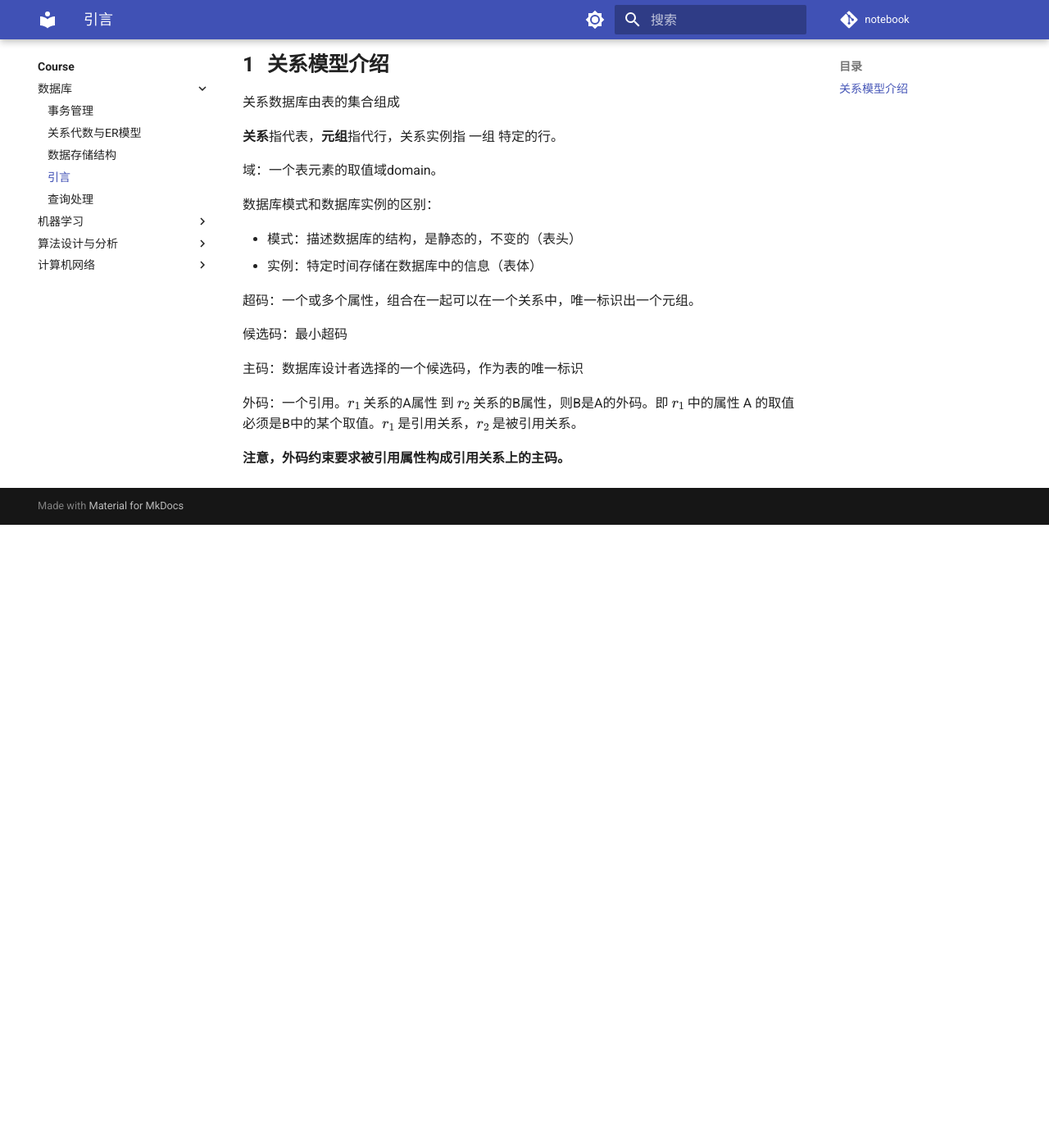
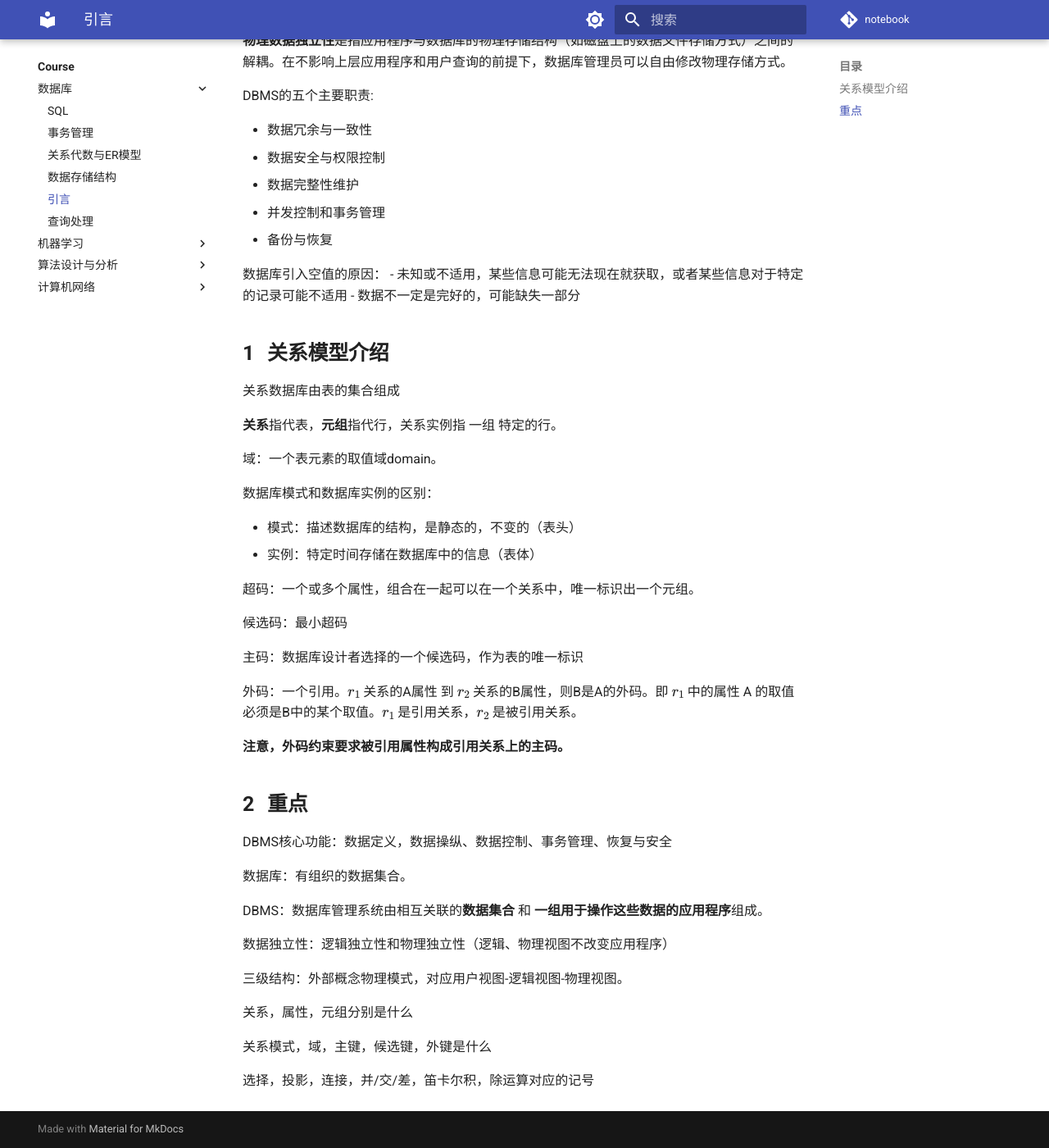
Before and after one commit to henry-y/notebook, an MkDocs documentation site: the page built from docs/Course/数据库/引言与关系模型.md, in a window 1280 px wide and 1400 px high, scrolled down 1027 px. Shown: the whole window at 82% size. Built offline with MkDocs 1.6.1 and Material for MkDocs 9.7.7, drawn with Linux system fonts in a browser that asks for light colours; comment, search, counter and statistics services are not loaded; before the commit the page ends 1667 px from its top, so only the background shows below that.

Commit message:
更新数据库笔记

```diff
--- a/docs/Course/数据库/引言与关系模型.md
+++ b/docs/Course/数据库/引言与关系模型.md
@@ -31,6 +31,20 @@ DML对数据进行操作，比如**查询**，**插入**，**删除**，**更新
 
 DBMS的定义：数据库管理系统由相互关联的数据集合 和 一组用于操作这些数据的应用程序组成。
 
+**物理数据独立性**是指应用程序与数据库的物理存储结构（如磁盘上的数据文件存储方式）之间的解耦。在不影响上层应用程序和用户查询的前提下，数据库管理员可以自由修改物理存储方式。
+
+DBMS的五个主要职责:
+
+- 数据冗余与一致性
+- 数据安全与权限控制
+- 数据完整性维护
+- 并发控制和事务管理
+- 备份与恢复
+
+数据库引入空值的原因：
+- 未知或不适用，某些信息可能无法现在就获取，或者某些信息对于特定的记录可能不适用
+- 数据不一定是完好的，可能缺失一部分
+
 ## 关系模型介绍
 
 关系数据库由表的集合组成
@@ -53,3 +67,21 @@ DBMS的定义：数据库管理系统由相互关联的数据集合 和 一组
 外码：一个引用。$r_1$ 关系的A属性 到 $r_2$ 关系的B属性，则B是A的外码。即 $r_1$ 中的属性 A 的取值必须是B中的某个取值。$r_1$ 是引用关系，$r_2$ 是被引用关系。
 
 **注意，外码约束要求被引用属性构成引用关系上的主码。**
+
+## 重点
+
+DBMS核心功能：数据定义，数据操纵、数据控制、事务管理、恢复与安全
+
+数据库：有组织的数据集合。
+
+DBMS：数据库管理系统由相互关联的**数据集合** 和 **一组用于操作这些数据的应用程序**组成。
+
+数据独立性：逻辑独立性和物理独立性（逻辑、物理视图不改变应用程序）
+
+三级结构：外部概念物理模式，对应用户视图-逻辑视图-物理视图。
+
+关系，属性，元组分别是什么
+
+关系模式，域，主键，候选键，外键是什么
+
+选择，投影，连接，并/交/差，笛卡尔积，除运算对应的记号
```
Also changed, not shown: docs/Course/数据库/SQL语句查缺补漏.md (added, +142 -0 lines), docs/Course/数据库/关系代数与ER模型.md (+6 -4 lines).
